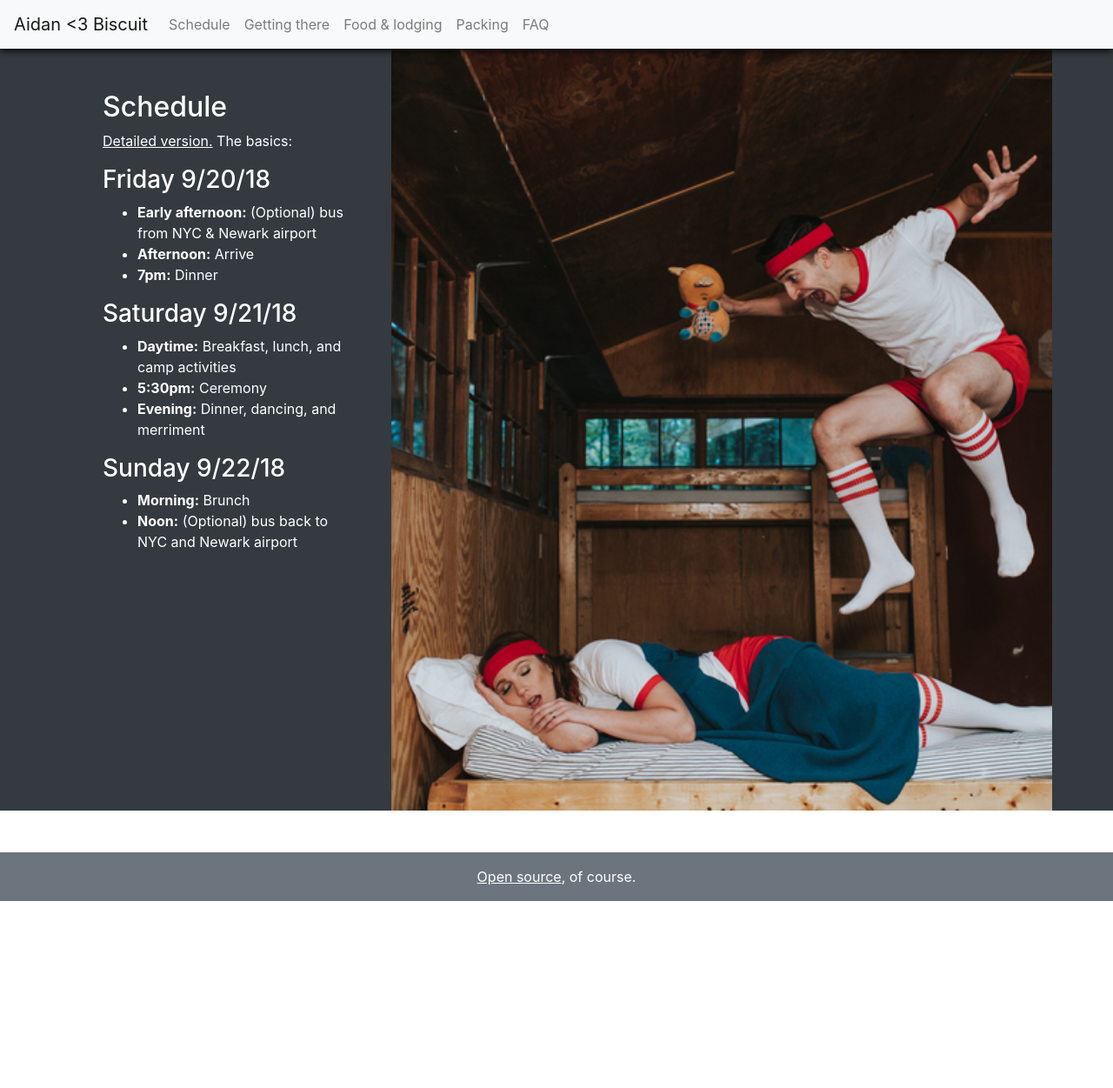
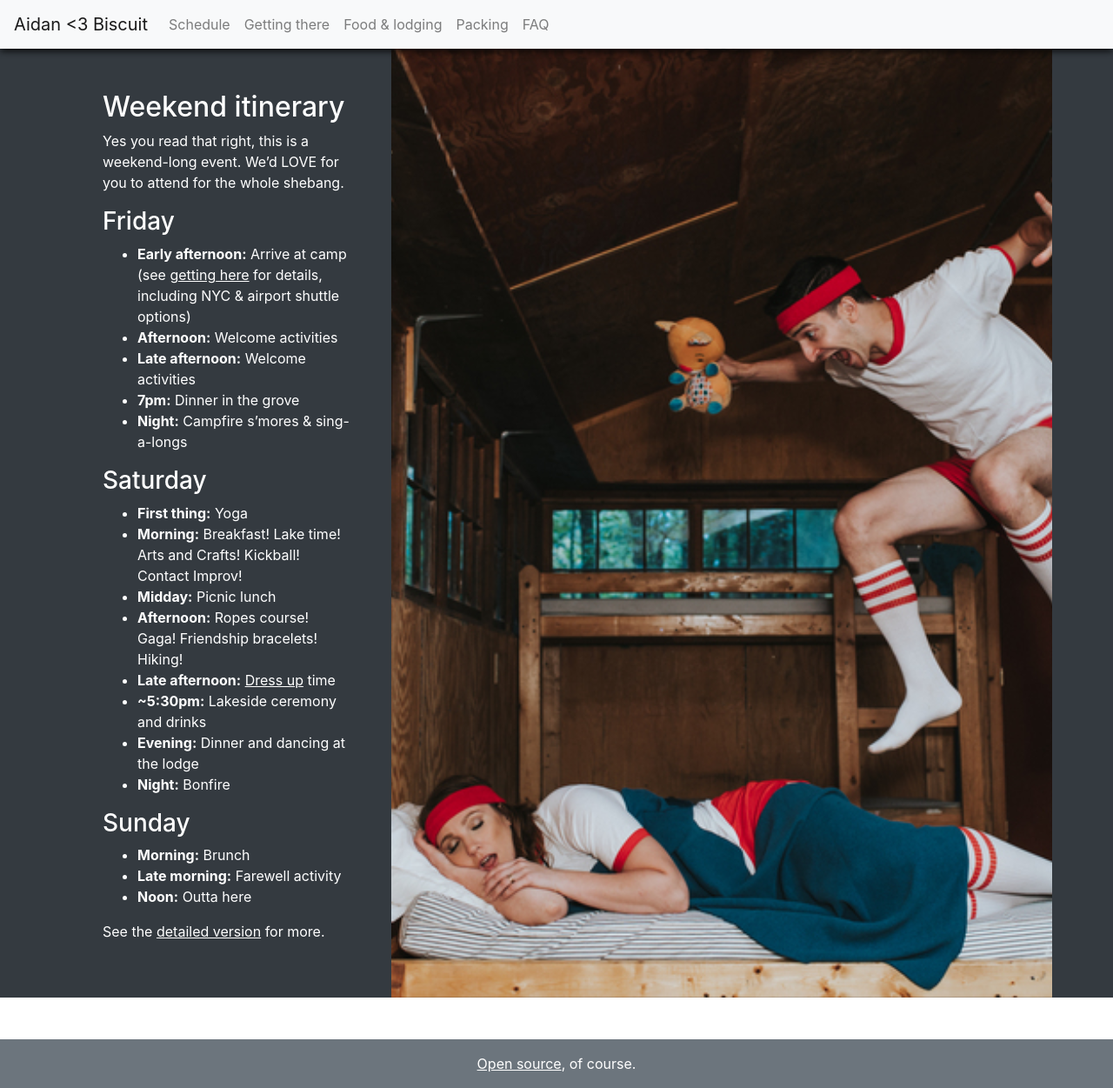
Before and after one commit to afeld/wedding, a Jekyll site: the page built from schedule.html, in a window 1280 px wide and 1251 px high. Shown: the whole window at 87% size. Built offline with Jekyll 4.4.1, drawn with Linux system fonts in a browser that asks for light colours; comment, search, counter and statistics services are not loaded.

Commit message:
update the schedule copy

```diff
--- a/_includes/schedule.md
+++ b/_includes/schedule.md
@@ -1,20 +1,30 @@
-## Schedule
+## Weekend itinerary
 
-[Detailed version.](https://docs.google.com/spreadsheets/d/1K9dkzbGwUyas4RwjlyMeT2W_QGIkFWSuil9DN-9U4us/edit?usp=sharing) The basics:
+Yes you read that right, this is a weekend-long event. We’d LOVE for you to attend for the whole shebang.
 
-### Friday 9/20/18
+### Friday
 
-* **Early afternoon:** (Optional) bus from NYC & Newark airport
-* **Afternoon:** Arrive
-* **7pm:** Dinner
+* **Early afternoon:** Arrive at camp (see [getting here]({{site.baseurl}}/#getting-there) for details, including NYC & airport shuttle options)
+* **Afternoon:** Welcome activities
+* **Late afternoon:** Welcome activities
+* **7pm:** Dinner in the grove
+* **Night:** Campfire s'mores & sing-a-longs
 
-### Saturday 9/21/18
+### Saturday
 
-* **Daytime:** Breakfast, lunch, and camp activities
-* **5:30pm:** Ceremony
-* **Evening:** Dinner, dancing, and merriment
+* **First thing:** Yoga
+* **Morning:** Breakfast! Lake time! Arts and Crafts! Kickball! Contact Improv!
+* **Midday:** Picnic lunch
+* **Afternoon:** Ropes course! Gaga! Friendship bracelets! Hiking!
+* **Late afternoon:** [Dress up]({{site.baseurl}}/#what-not-to-bring) time
+* **~5:30pm:** Lakeside ceremony and drinks
+* **Evening:** Dinner and dancing at the lodge
+* **Night:** Bonfire
 
-### Sunday 9/22/18
+### Sunday
 
 * **Morning:** Brunch
-* **Noon:** (Optional) bus back to NYC and Newark airport
+* **Late morning:** Farewell activity
+* **Noon:** Outta here
+
+See the [detailed version](https://docs.google.com/spreadsheets/d/1K9dkzbGwUyas4RwjlyMeT2W_QGIkFWSuil9DN-9U4us/edit?usp=sharing) for more.
```
